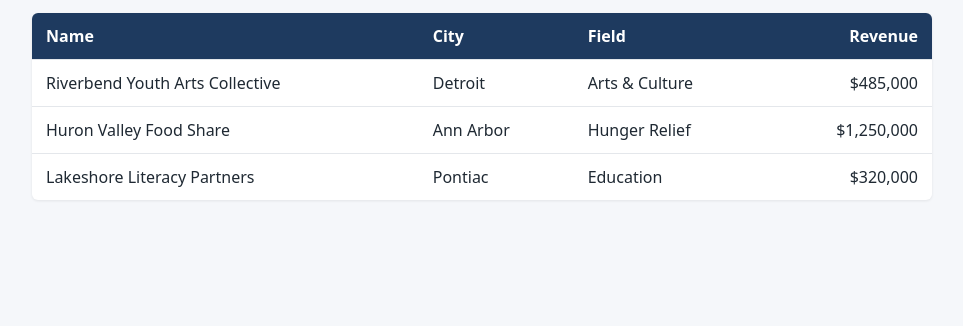
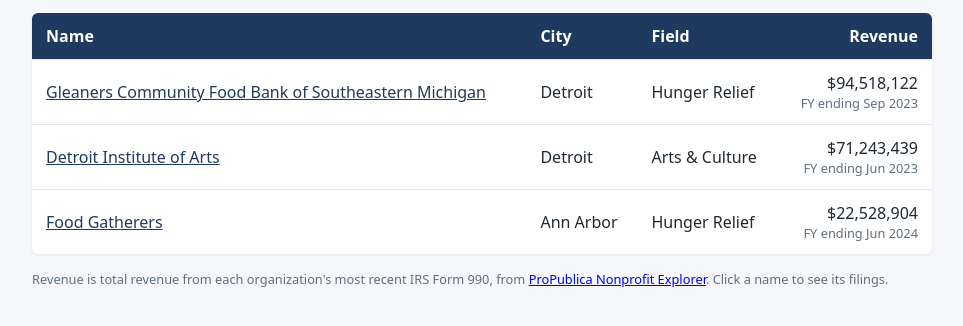
Before and after one commit to alannah369/test, a plain HTML site: page index.html in a window 1280 px wide. Shown: the part 134-460 px from the top of the page, without its empty margins (158-1121 px from the left). Drawn offline with Linux system fonts and the light colour scheme.

Commit message:
Use real IRS data for 3 nonprofits

```diff
--- a/index.html
+++ b/index.html
@@ -57,6 +57,16 @@
     tr:last-child td {
       border-bottom: none;
     }
+    td a {
+      color: #1e3a5f;
+    }
+    .year, .source {
+      font-size: 0.8rem;
+      color: #616e7c;
+    }
+    .source {
+      margin-top: 16px;
+    }
     #no-results {
       display: none;
       padding: 16px;
@@ -82,14 +92,18 @@
       <tbody id="org-table"></tbody>
     </table>
     <p id="no-results">No organizations match your search.</p>
+    <p class="source">Revenue is total revenue from each organization's most recent IRS Form 990, from
+      <a href="https://projects.propublica.org/nonprofits/" target="_blank" rel="noopener">ProPublica Nonprofit Explorer</a>.
+      Click a name to see its filings.</p>
   </main>
 
   <script>
-    // Made-up sample organizations
+    // Real organizations. Revenue = total revenue from each one's most recent
+    // IRS Form 990 filing, via ProPublica Nonprofit Explorer.
     const organizations = [
-      { name: "Riverbend Youth Arts Collective", city: "Detroit",   field: "Arts & Culture", revenue: 485000 },
-      { name: "Huron Valley Food Share",         city: "Ann Arbor", field: "Hunger Relief",  revenue: 1250000 },
-      { name: "Lakeshore Literacy Partners",     city: "Pontiac",   field: "Education",      revenue: 320000 }
+      { name: "Gleaners Community Food Bank of Southeastern Michigan", city: "Detroit",   field: "Hunger Relief",  revenue: 94518122, year: "FY ending Sep 2023", ein: "382156255" },
+      { name: "Detroit Institute of Arts",                             city: "Detroit",   field: "Arts & Culture", revenue: 71243439, year: "FY ending Jun 2023", ein: "381359510" },
+      { name: "Food Gatherers",                                        city: "Ann Arbor", field: "Hunger Relief",  revenue: 22528904, year: "FY ending Jun 2024", ein: "382853858" }
     ];
 
     const tableBody = document.getElementById("org-table");
@@ -104,7 +118,15 @@
       tableBody.innerHTML = "";
       list.forEach(org => {
         const row = document.createElement("tr");
-        [org.name, org.city, org.field].forEach(value => {
+        const nameCell = document.createElement("td");
+        const link = document.createElement("a");
+        link.href = "https://projects.propublica.org/nonprofits/organizations/" + org.ein;
+        link.target = "_blank";
+        link.rel = "noopener";
+        link.textContent = org.name;
+        nameCell.appendChild(link);
+        row.appendChild(nameCell);
+        [org.city, org.field].forEach(value => {
           const cell = document.createElement("td");
           cell.textContent = value;
           row.appendChild(cell);
@@ -112,6 +134,10 @@
         const revenueCell = document.createElement("td");
         revenueCell.className = "revenue";
         revenueCell.textContent = formatMoney(org.revenue);
+        const yearNote = document.createElement("div");
+        yearNote.className = "year";
+        yearNote.textContent = org.year;
+        revenueCell.appendChild(yearNote);
         row.appendChild(revenueCell);
         tableBody.appendChild(row);
       });
```
